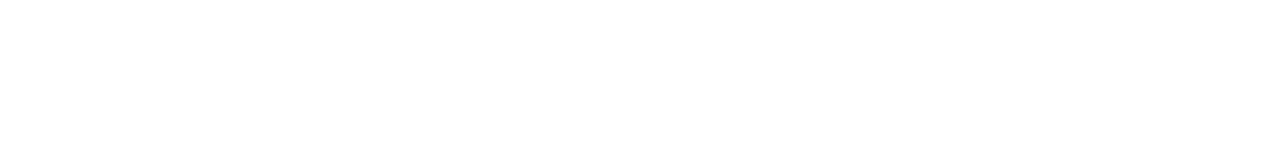
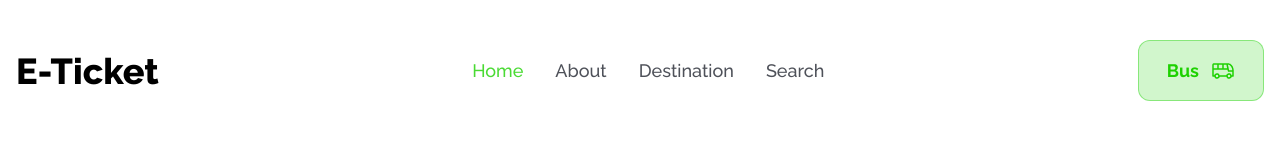
Before and after one commit to SM-Noushan/e-ticket-landing-page-ph-assignment-5, a plain HTML site: page index.html in a window 1280 px wide. Drawn offline with nearby package versions, Linux system fonts and the light colour scheme.

Commit message:
added navbar section

```diff
--- a/index.html
+++ b/index.html
@@ -20,7 +20,8 @@
             theme: {
                 extend: {
                     colors: {
-                        'color-primary': '#1DD100',
+                        'primary': '#1DD100',
+                        'secondary': '#030712',
                     },
                     fontFamily: {
                         'inter': ['Inter', 'sans-serif'],
@@ -34,8 +35,54 @@
 </head>
 
 <body class="">
-    <header>
-
+    <header class="container">
+        <!-- navbar section -->
+        <nav class="font-raleway dark:bg-gray-900 fixed w-full z-20 top-6 start-0 dark:border-gray-600">
+            <div class="max-w-screen-xl flex flex-wrap items-center justify-between mx-auto p-4">
+                <a href="https://sm-noushan.github.io/e-ticket-landing-page-ph-assignment-5/"
+                    class="flex items-center space-x-3 rtl:space-x-reverse">
+                    <span
+                        class="self-center text-2xl md:text-4xl leading-normal font-extrabold whitespace-nowrap dark:text-white">E-Ticket</span>
+                </a>
+                <div class="flex md:order-2 space-x-3 md:space-x-0 rtl:space-x-reverse">
+                    <button type="button"
+                        class="flex items-center gap-3 text-primary bg-primary/20 border border-primary/40 hover:bg-primary/40 focus:ring-4 focus:outline-none focus:ring-primary/20 font-bold rounded-xl md:rounded-xl text-lg leading-normal px-3 py-2 md:px-7 md:py-4 text-center dark:bg-blue-600 dark:hover:bg-blue-700 dark:focus:ring-blue-800">Bus
+                        <img src="B9A5-smart-ticketing/images/bus-icon.png" alt="icon-bus"> </button>
+                    <button data-collapse-toggle="navbar-sticky" type="button"
+                        class="inline-flex items-center p-2 w-10 h-10 justify-center text-sm text-gray-500 rounded-lg md:hidden hover:bg-gray-100 focus:outline-none focus:ring-2 focus:ring-gray-200 dark:text-gray-400 dark:hover:bg-gray-700 dark:focus:ring-gray-600"
+                        aria-controls="navbar-sticky" aria-expanded="false">
+                        <!-- <span class="sr-only">Open main menu</span> -->
+                        <svg class="w-5 h-5" aria-hidden="true" xmlns="http://www.w3.org/2000/svg" fill="none"
+                            viewBox="0 0 17 14">
+                            <path stroke="currentColor" stroke-linecap="round" stroke-linejoin="round" stroke-width="2"
+                                d="M1 1h15M1 7h15M1 13h15" />
+                        </svg>
+                    </button>
+                </div>
+                <div class="items-center justify-between hidden w-full md:flex md:w-auto md:order-1" id="navbar-sticky">
+                    <ul
+                        class="flex flex-col p-4 md:p-0 mt-4 text-lg leading-normal text-secondary/70 font-medium md:space-x-8 rtl:space-x-reverse md:flex-row md:mt-0 md:bg-white dark:bg-gray-800 md:dark:bg-gray-900 dark:border-gray-700">
+                        <li>
+                            <a href="#"
+                                class="block py-2 px-3 bg-blue-700 rounded md:bg-transparent md:text-primary/80 md:p-0 md:dark:text-blue-500"
+                                aria-current="page">Home</a>
+                        </li>
+                        <li>
+                            <a href="#"
+                                class="block py-2 px-3 rounded hover:bg-gray-100 md:hover:bg-transparent md:hover:text-primary/50 md:p-0 md:dark:hover:text-blue-500 dark:text-white dark:hover:bg-gray-700 dark:hover:text-white md:dark:hover:bg-transparent dark:border-gray-700">About</a>
+                        </li>
+                        <li>
+                            <a href="#"
+                                class="block py-2 px-3 rounded hover:bg-gray-100 md:hover:bg-transparent md:hover:text-primary/50 md:p-0 md:dark:hover:text-blue-500 dark:text-white dark:hover:bg-gray-700 dark:hover:text-white md:dark:hover:bg-transparent dark:border-gray-700">Destination</a>
+                        </li>
+                        <li>
+                            <a href="#"
+                                class="block py-2 px-3 rounded hover:bg-gray-100 md:hover:bg-transparent md:hover:text-primary/50 md:p-0 md:dark:hover:text-blue-500 dark:text-white dark:hover:bg-gray-700 dark:hover:text-white md:dark:hover:bg-transparent dark:border-gray-700">Search</a>
+                        </li>
+                    </ul>
+                </div>
+            </div>
+        </nav>
     </header>
     <main>
 
```
